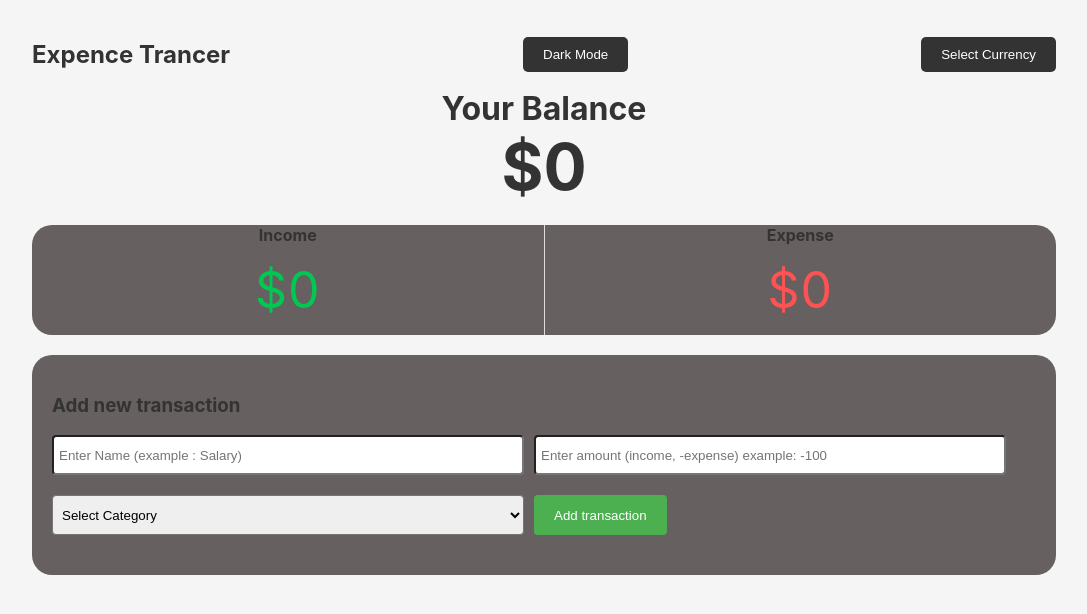
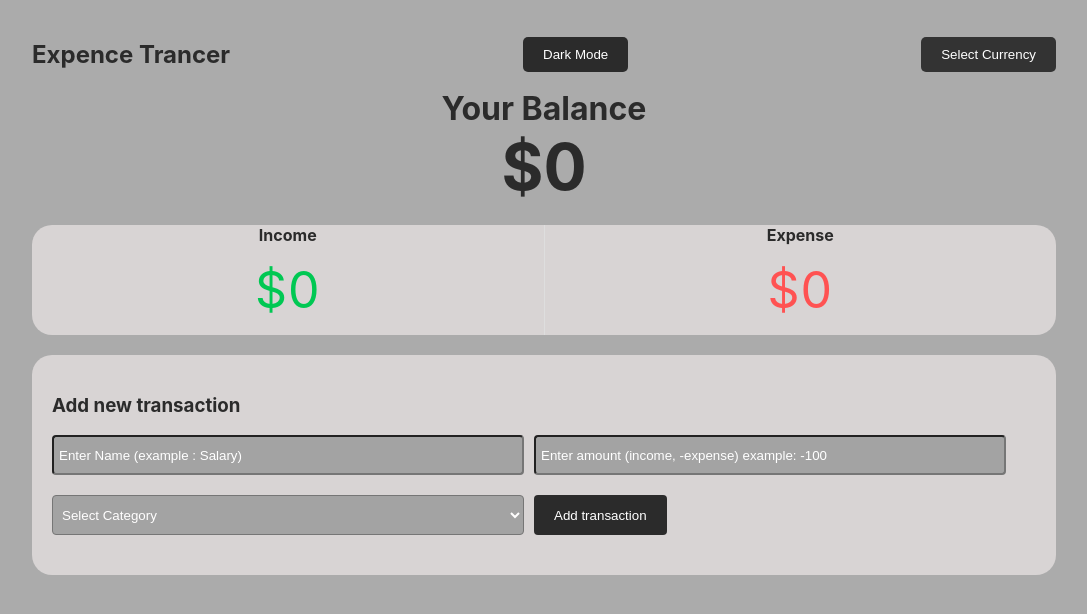
Before and after one commit to henriits/budget_planner_vue_ts, a Vue app: page / in a window 1280 px wide. Shown: the top 614 px of the page, without its empty margins (96-1183 px from the left). Built offline with nearby package versions, Linux system fonts and the light colour scheme.

Commit message:
style: make corrections on light and dark mode

```diff
--- a/src/App.vue
+++ b/src/App.vue
@@ -26,11 +26,11 @@
       <div v-if="!isCanvasEmpty" class="charts">
         <!-- Income and Expenses Chart -->
         <div class="chart-container">
-          <DoughnutChart :chartData="incomeExpensesData" />
+          <DoughnutChart :chartData="incomeExpensesData" :isDarkMode="isDarkMode" />
         </div>
         <!-- Transactions by Categories Chart -->
         <div class="chart-container">
-          <DoughnutChart :chartData="categoryData" />
+          <DoughnutChart :chartData="categoryData" :isDarkMode="isDarkMode" />
         </div>
         <!-- Other components and sections -->
       </div>
--- a/src/assets/base.css
+++ b/src/assets/base.css
@@ -1,10 +1,14 @@
-/* Base styles */
+:root {
+    --root-color: #d8d4d4; /* Define your root color here */
+    --light-background: rgba(152, 152, 152, 0.808);
+}
+
 body {
     font-family: -apple-system, BlinkMacSystemFont, 'Segoe UI', Roboto, Helvetica, Arial, sans-serif;
     margin: 0;
     padding: 0;
-    color: #333; /* Light mode default color */
-    background-color: #f5f5f5; /* Light mode default background */
+    color: #2b2b2b; /* Light mode default color */
+    background-color: var(--light-background); /* Light mode default background */
     transition: background-color 0.9s ease-in-out;
 }
 
@@ -12,3 +16,66 @@ h1,
 h4 {
     margin: 0;
 }
+
+.category-bubble {
+    border-radius: 8px;
+    padding: 1px 6px;
+    margin-left: 5px;
+    font-size: 12px;
+    color: rgb(252, 252, 252);
+}
+
+.form-control {
+    margin-bottom: 10px;
+    width: 100%;
+    box-sizing: border-box;
+}
+
+@media (min-width: 768px) {
+    .form-control {
+        width: calc(50% - 10px);
+        display: inline-block;
+        margin-bottom: 20px;
+    }
+}
+
+input[type='text'],
+select {
+    width: calc(100% - 10px);
+    height: 40px;
+    padding: 5px;
+    border-radius: 4px;
+    box-sizing: border-box;
+    color: rgb(255, 254, 254);
+    background-color: var(--light-background);
+}
+input[type='text']::placeholder,
+select::placeholder {
+    color: rgb(255, 255, 255); /* Adjust opacity as needed */
+}
+
+.form-button {
+    background-color: #2b2b2b;
+    color: white;
+    border-radius: 4px;
+    cursor: pointer;
+    height: 40px;
+}
+.chart-container {
+    background-color: var(--root-color);
+}
+
+.add-transaction-section {
+    max-width: 1200px;
+    margin: 0 auto;
+    padding: 20px;
+    border-radius: 20px;
+    background-color: var(--root-color);
+}
+
+.inc-exp-container {
+    background-color: var(--root-color);
+    border-radius: 20px;
+    display: flex;
+    margin-top: 20px;
+}
--- a/src/assets/components.css
+++ b/src/assets/components.css
@@ -1,6 +1,6 @@
 /* Button styles */
 button {
-    background-color: #333; /* Light mode default background */
+    background-color: #2b2b2b; /* Light mode default background */
     color: #fff;
     border: none;
     padding: 10px 20px;
@@ -10,7 +10,7 @@ button {
 }
 
 button:hover {
-    background-color: #222; /* Light mode hover background */
+    background-color: #b2b2b2; /* Light mode hover background */
 }
 
 /* Dropdown styles */
@@ -49,7 +49,7 @@ button:hover {
 }
 
 .dropdown-content a:hover {
-    background-color: #f5f5f5; /* Dropdown hover background color */
+    background-color: var(--root-color); /* Dropdown hover background color */
 }
 
 .dropdown:hover .dropdown-content {
--- a/src/assets/darkmode.css
+++ b/src/assets/darkmode.css
@@ -1,23 +1,23 @@
 .dark-mode {
-    color: #ddd; /* Dark mode default color */
+    color: #cbc6c6; /* Dark mode default color */
     background-color: #222; /* Dark mode default background */
     transition: background-color 0.9s ease-in-out;
 }
 
 /* Dark mode styles for base elements */
 .dark-mode body {
-    color: #ddd; /* Dark mode default color */
+    color: #cbc6c6; /* Dark mode default color */
     background-color: #222; /* Dark mode default background */
 }
 
 /* Dark mode styles for buttons */
 .dark-mode button {
-    background-color: #eee;
+    background-color: #cbc6c6;
     color: #222;
 }
 
 .dark-mode button:hover {
-    background-color: #ccc; /* Dark mode hover background */
+    background-color: #5f5e5e; /* Dark mode hover background */
 }
 
 /* Dark mode styles for dropdown */
@@ -27,7 +27,7 @@
 }
 
 .dark-mode .dropdown-content a {
-    color: #fff; /* Dynamic text color */
+    color: #cbc6c6; /* Dynamic text color */
 }
 
 /* Dark mode styles for charts */
@@ -42,7 +42,7 @@
 
 .dark-mode .list li {
     background-color: #333; /* Dark mode list item background */
-    color: #fff; /* Dark mode text color */
+    color: #cbc6c6; /* Dark mode text color */
 }
 
 .dark-mode .list li.plus {
@@ -55,7 +55,7 @@
 
 .dark-mode .delete-btn {
     background-color: #ff5252; /* Dark mode delete button background */
-    color: #fff; /* Dark mode delete button text color */
+    color: #cbc6c6; /* Dark mode delete button text color */
 }
 
 .dark-mode .add-transaction-section {
--- a/src/assets/transactions.css
+++ b/src/assets/transactions.css
@@ -1,10 +1,4 @@
 /* Income and Expense container styles */
-.inc-exp-container {
-    background-color: #666060;
-    border-radius: 20px;
-    display: flex;
-    margin-top: 20px;
-}
 
 .inc-exp-container > div {
     flex: 1;
@@ -37,8 +31,7 @@
 }
 
 .list li {
-    background-color: #fff;
-    box-shadow: var(--box-shadow);
+    background-color: var(--root-color);
     color: #333;
     display: flex;
     justify-content: space-between;
@@ -73,14 +66,6 @@
     transition: opacity 0.3s ease;
 }
 
-.add-transaction-section {
-    max-width: 1200px;
-    margin: 0 auto;
-    padding: 20px;
-    border-radius: 20px;
-    background-color: #666060;
-}
-
 .income-expense-div {
     padding-bottom: 20px;
 }
--- a/src/components/AddTransaction.vue
+++ b/src/components/AddTransaction.vue
@@ -58,44 +58,4 @@ const onSubmit = () => {
 };
 </script>
 
-<style>
-.category-bubble {
-  border-radius: 8px;
-  padding: 1px 6px;
-  margin-left: 5px;
-  font-size: 12px;
-  color: rgb(252, 252, 252);
-}
-
-.form-control {
-  margin-bottom: 10px;
-  width: 100%;
-  box-sizing: border-box;
-}
-
-@media (min-width: 768px) {
-  .form-control {
-    width: calc(50% - 10px);
-    display: inline-block;
-    margin-bottom: 20px;
-  }
-}
-
-input[type="text"],
-select {
-  width: calc(100% - 10px);
-  height: 40px;
-  padding: 5px;
-  border-radius: 4px;
-  box-sizing: border-box;
-  color: black;
-}
-
-.form-button {
-  background-color: #4CAF50;
-  color: white;
-  border-radius: 4px;
-  cursor: pointer;
-  height: 40px;
-}
-</style>
+<style></style>
--- a/src/components/DoughnutChart.vue
+++ b/src/components/DoughnutChart.vue
@@ -3,10 +3,10 @@
 </template>
 
 <script setup>
-import { ref, onMounted, watch } from 'vue';
+import { ref, onMounted, watch, defineProps } from 'vue';
 import Chart from 'chart.js/auto';
 
-const props = defineProps(['chartData']);
+const props = defineProps(['chartData', 'isDarkMode']);
 
 const doughnutChartCanvas = ref(null);
 let chartInstance = null;
@@ -17,8 +17,8 @@ onMounted(() => {
     }
 });
 
-watch(() => props.chartData, () => {
-    if (doughnutChartCanvas.value) {
+watch(() => [props.chartData, props.isDarkMode], ([chartData, isDarkMode], [prevChartData, prevIsDarkMode]) => {
+    if (doughnutChartCanvas.value && (chartData !== prevChartData || isDarkMode !== prevIsDarkMode)) {
         destroyChart(); // Destroy existing chart before rendering new one
         renderChart();
     }
@@ -34,10 +34,13 @@ const renderChart = () => {
             plugins: {
                 legend: {
                     display: true,
+                    labels: {
+                        color: props.isDarkMode ? 'rgba(252, 254, 254, 0.7)' : 'rgba(0,0,0)'
+                    }
                 },
                 tooltip: {
-                    enabled: true
-                }
+                    enabled: true,
+                },
             }
         }
     });
```
